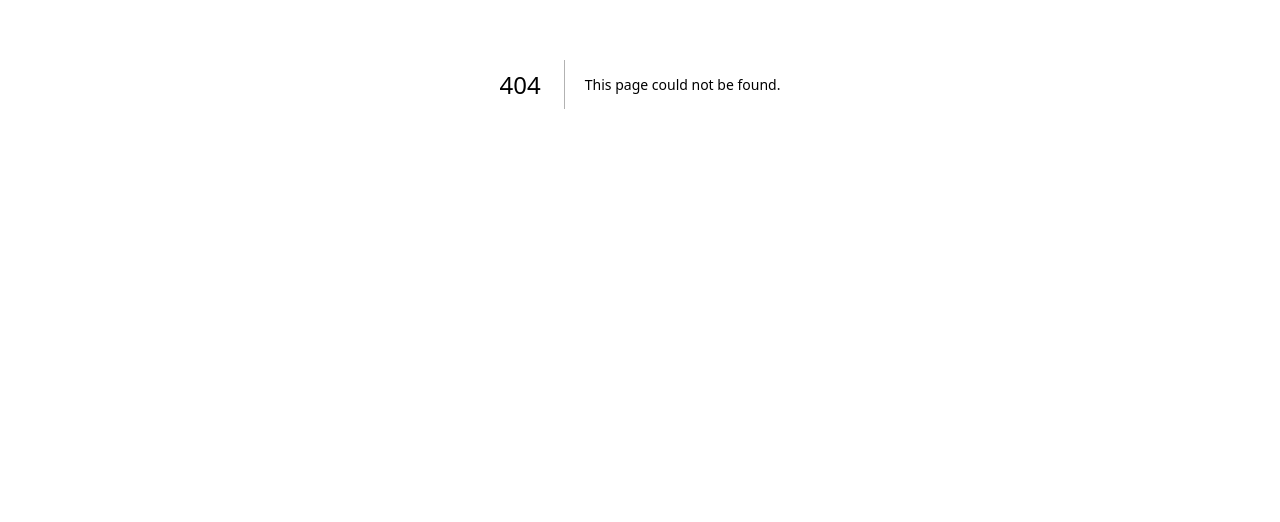
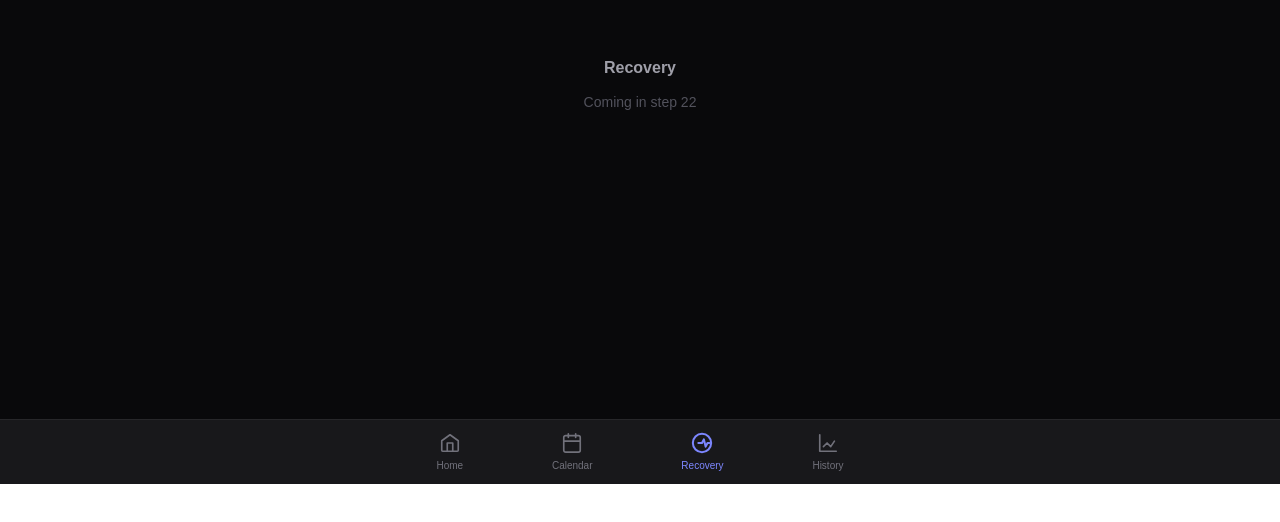
Before and after one commit to stephenkpowell-ops/strata-poc, a Next.js app: page /recovery in a window 1280 px wide. Before the commit this address had no page. Shown: the part 316-838 px from the top of the page. Before the commit the page ends 800 px from the top, so only its background shows below. Built offline with nearby package versions, Linux system fonts and the light colour scheme.

Commit message:
add navigation tab bar, recovery and history placeholder screens

```diff
--- /dev/null
+++ b/src/app/history/page.tsx
@@ -0,0 +1,18 @@
+'use client';
+
+/**
+ * src/app/history/page.tsx
+ *
+ * History screen — placeholder for a future step.
+ *
+ * This route exists so the History tab in NavBar does not 404.
+ */
+
+export default function HistoryPage() {
+  return (
+    <div className="flex flex-col flex-1 items-center justify-center min-h-screen bg-zinc-950 gap-3">
+      <span className="text-zinc-400 text-base font-semibold">History</span>
+      <span className="text-zinc-600 text-sm">Coming soon</span>
+    </div>
+  );
+}
--- a/src/app/layout.tsx
+++ b/src/app/layout.tsx
@@ -2,6 +2,7 @@ import type { Metadata } from "next";
 import { Geist, Geist_Mono } from "next/font/google";
 import "./globals.css";
 import { StrataProvider } from "@/lib/store";
+import NavBar from "@/components/NavBar";
 
 const geistSans = Geist({
   variable: "--font-geist-sans",
@@ -30,7 +31,11 @@ export default function RootLayout({
     >
       <body className="min-h-full flex flex-col">
         <StrataProvider>
-          {children}
+          {/* pb-16 ensures page content is never hidden behind the NavBar */}
+          <div className="flex flex-col flex-1 pb-16">
+            {children}
+          </div>
+          <NavBar />
         </StrataProvider>
       </body>
     </html>
--- a/src/app/page.tsx
+++ b/src/app/page.tsx
@@ -1,30 +1,18 @@
-'use client';
+import { redirect } from 'next/navigation';
 
 /**
  * src/app/page.tsx
  *
- * Root page — redirects to the calendar screen for the POC.
+ * Root route — immediately redirects to /home.
  *
- * During the POC there is no home screen yet (that is step 15).
- * This page simply provides a landing point with a link to the
- * calendar screen so testers do not have to type /calendar manually.
+ * Now that the NavBar is in place, there is no need for a separate
+ * landing page. Visiting localhost:3000 drops the user straight
+ * into the home screen.
+ *
+ * This is a server component (no 'use client') so the redirect
+ * happens on the server before anything is sent to the browser.
  */
 
-import Link from 'next/link';
-
-export default function Home() {
-  return (
-    <div className="flex flex-col flex-1 items-center justify-center min-h-screen bg-zinc-950 gap-6">
-      <div className="flex flex-col items-center gap-2">
-        <h1 className="text-3xl font-bold text-white tracking-tight">STRATA</h1>
-        <p className="text-zinc-400 text-sm">Mental performance platform — POC</p>
-      </div>
-      <Link
-        href="/calendar"
-        className="px-6 py-3 bg-indigo-600 hover:bg-indigo-500 text-white text-sm font-semibold rounded-lg transition-colors"
-      >
-        Open Calendar →
-      </Link>
-    </div>
-  );
+export default function RootPage() {
+  redirect('/home');
 }
--- /dev/null
+++ b/src/app/recovery/page.tsx
@@ -0,0 +1,19 @@
+'use client';
+
+/**
+ * src/app/recovery/page.tsx
+ *
+ * Recovery screen — placeholder for step 22 (Breathing Reset protocol).
+ *
+ * This route exists so the Recovery tab in NavBar does not 404.
+ * The full protocol picker and breathing session will be built in step 22.
+ */
+
+export default function RecoveryPage() {
+  return (
+    <div className="flex flex-col flex-1 items-center justify-center min-h-screen bg-zinc-950 gap-3">
+      <span className="text-zinc-400 text-base font-semibold">Recovery</span>
+      <span className="text-zinc-600 text-sm">Coming in step 22</span>
+    </div>
+  );
+}
--- /dev/null
+++ b/src/components/NavBar.tsx
@@ -0,0 +1,106 @@
+'use client';
+
+/**
+ * NavBar.tsx
+ *
+ * Fixed bottom navigation tab bar.
+ *
+ * Four tabs:
+ *   Home       → /home
+ *   Calendar   → /calendar
+ *   Recovery   → /recovery   (placeholder for step 22)
+ *   History    → /history    (placeholder for step 25)
+ *
+ * The active tab is determined by the current pathname via usePathname().
+ * Active tab label and icon render in indigo. Inactive tabs render in zinc-500.
+ *
+ * Usage:
+ *   Add <NavBar /> to src/app/layout.tsx inside <body> so it appears
+ *   on every page automatically.
+ */
+
+import Link from 'next/link';
+import { usePathname } from 'next/navigation';
+
+// ─────────────────────────────────────────────────────────────────────────────
+// TAB DEFINITIONS
+// ─────────────────────────────────────────────────────────────────────────────
+
+const TABS = [
+  {
+    label: 'Home',
+    href:  '/home',
+    icon:  (active: boolean) => (
+      <svg width="22" height="22" viewBox="0 0 24 24" fill="none" stroke="currentColor" strokeWidth={active ? 2.2 : 1.8} strokeLinecap="round" strokeLinejoin="round">
+        <path d="M3 9.5L12 3l9 6.5V20a1 1 0 0 1-1 1H4a1 1 0 0 1-1-1V9.5z" />
+        <path d="M9 21V12h6v9" />
+      </svg>
+    ),
+  },
+  {
+    label: 'Calendar',
+    href:  '/calendar',
+    icon:  (active: boolean) => (
+      <svg width="22" height="22" viewBox="0 0 24 24" fill="none" stroke="currentColor" strokeWidth={active ? 2.2 : 1.8} strokeLinecap="round" strokeLinejoin="round">
+        <rect x="3" y="4" width="18" height="18" rx="2" />
+        <path d="M16 2v4M8 2v4M3 10h18" />
+      </svg>
+    ),
+  },
+  {
+    label: 'Recovery',
+    href:  '/recovery',
+    icon:  (active: boolean) => (
+      <svg width="22" height="22" viewBox="0 0 24 24" fill="none" stroke="currentColor" strokeWidth={active ? 2.2 : 1.8} strokeLinecap="round" strokeLinejoin="round">
+        <path d="M12 22c5.523 0 10-4.477 10-10S17.523 2 12 2 2 6.477 2 12s4.477 10 10 10z" />
+        <path d="M8 12h4l2-4 2 8 2-4h2" />
+      </svg>
+    ),
+  },
+  {
+    label: 'History',
+    href:  '/history',
+    icon:  (active: boolean) => (
+      <svg width="22" height="22" viewBox="0 0 24 24" fill="none" stroke="currentColor" strokeWidth={active ? 2.2 : 1.8} strokeLinecap="round" strokeLinejoin="round">
+        <path d="M3 3v18h18" />
+        <path d="M7 16l4-4 4 4 4-6" />
+      </svg>
+    ),
+  },
+];
+
+// ─────────────────────────────────────────────────────────────────────────────
+// COMPONENT
+// ─────────────────────────────────────────────────────────────────────────────
+
+export default function NavBar() {
+  const pathname = usePathname();
+
+  return (
+    <nav className="fixed bottom-0 left-0 right-0 z-30 bg-zinc-900 border-t border-zinc-800">
+      <div className="flex justify-around items-center h-16 px-2 max-w-lg mx-auto">
+        {TABS.map(tab => {
+          const isActive = pathname.startsWith(tab.href);
+          return (
+            <Link
+              key={tab.href}
+              href={tab.href}
+              className={`flex flex-col items-center gap-1 px-4 py-2 rounded-xl transition-colors ${
+                isActive
+                  ? 'text-indigo-400'
+                  : 'text-zinc-500 hover:text-zinc-300'
+              }`}
+            >
+              {tab.icon(isActive)}
+              <span className={`text-[10px] font-medium ${
+                isActive ? 'text-indigo-400' : 'text-zinc-500'
+              }`}>
+                {tab.label}
+              </span>
+            </Link>
+          );
+        })}
+      </div>
+    </nav>
+  );
+}
```
